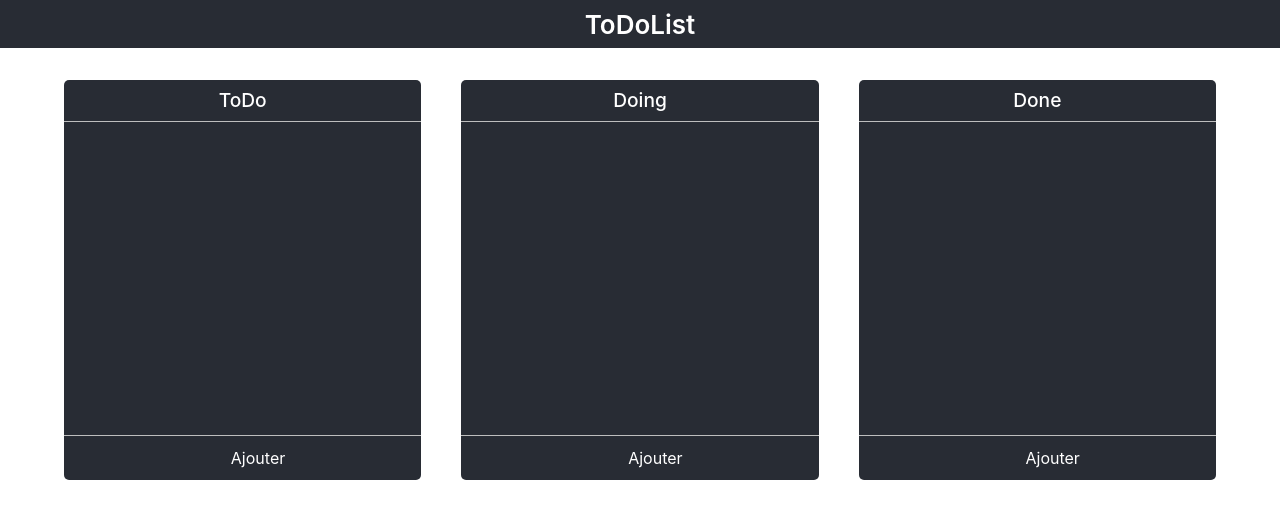
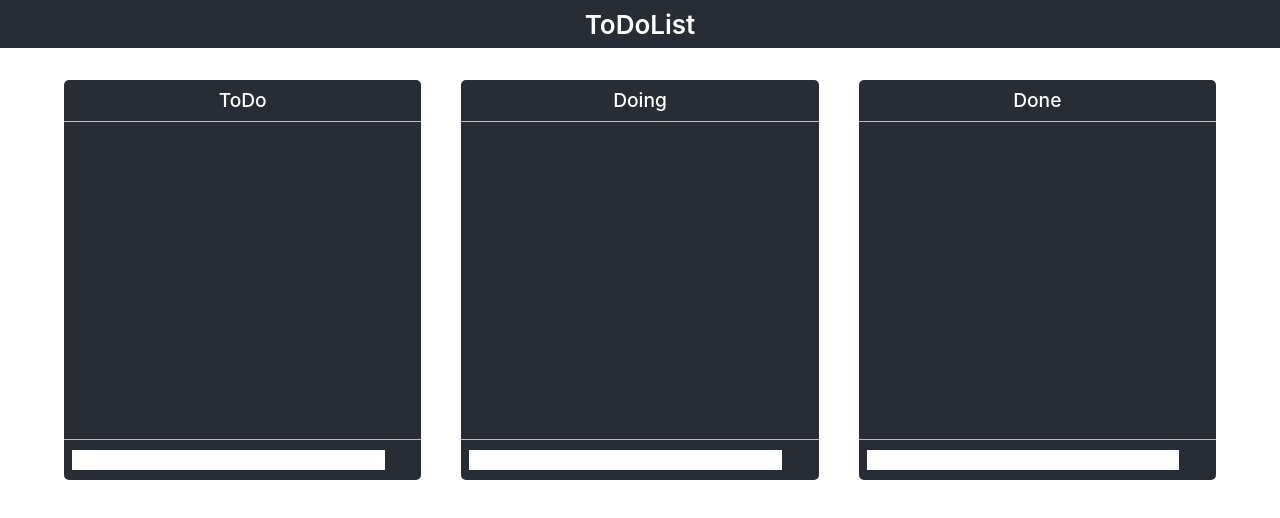
Before and after one commit to Oui-Dev/ToDoList---ReactJS, a React (Create React App) app: page / in a window 1280 px wide. Shown: the top 518 px of the page. Built offline with nearby package versions, Linux system fonts and the light colour scheme; some icons are missing.

Commit message:
feat: ajout de la possibilités d'ajouter des taches

```diff
--- a/src/app/home/Home.js
+++ b/src/app/home/Home.js
@@ -3,9 +3,15 @@ import { useState, useRef } from 'react'
 
 export default function Home() {
     const dragItem = useRef()
-    const [todoList, setTodoList] = useState(JSON.parse(localStorage.getItem('todoList')))
-    const [doingList, setDoingList] = useState(JSON.parse(localStorage.getItem('doingList')))
-    const [doneList, setDoneList] = useState(JSON.parse(localStorage.getItem('doneList')))
+    const [todoList, setTodoList] = useState([])
+    const [doingList, setDoingList] = useState([])
+    const [doneList, setDoneList] = useState([])
+    if (localStorage.getItem('todoList') && todoList.length === 0)
+        setTodoList(JSON.parse(localStorage.getItem('todoList')))
+    if (localStorage.getItem('doingList') && doingList.length === 0)
+        setDoingList(JSON.parse(localStorage.getItem('doingList')))
+    if (localStorage.getItem('doneList') && doneList.length === 0)
+        setDoneList(JSON.parse(localStorage.getItem('doneList')))
 
     function onDrag(list, i) {
         dragItem.index = i
@@ -53,6 +59,24 @@ export default function Home() {
                 console.log('Error')
         }
     }
+    function addTodo() {
+        const newItem = document.querySelector('#todo input').value.trim()
+        localStorage.setItem('todoList', JSON.stringify([...todoList, newItem]))
+        document.querySelector('#todo input').value = ''
+        setTodoList([...todoList, newItem])
+    }
+    function addDoing() {
+        const newItem = document.querySelector('#doing input').value.trim()
+        localStorage.setItem('doingList', JSON.stringify([...doingList, newItem]))
+        document.querySelector('#doing input').value = ''
+        setDoingList([...doingList, newItem])
+    }
+    function addDone() {
+        const newItem = document.querySelector('#done input').value.trim()
+        localStorage.setItem('doneList', JSON.stringify([...doneList, newItem]))
+        document.querySelector('#done input').value = ''
+        setDoneList([...doneList, newItem])
+    }
 
     return (
         <div className="homeContent">
@@ -66,10 +90,10 @@ export default function Home() {
                             </div>
                         ))}
                 </div>
-                <button type="button">
-                    <box-icon name="plus" color="white" />
-                    <p>Ajouter</p>
-                </button>
+                <div className="boxFooter">
+                    <input type="text"></input>
+                    <box-icon name="plus" color="white" onClick={addTodo} />
+                </div>
             </div>
             <div id="doing" className="itemBox">
                 <h3>Doing</h3>
@@ -81,10 +105,10 @@ export default function Home() {
                             </div>
                         ))}
                 </div>
-                <button type="button">
-                    <box-icon name="plus" color="white" />
-                    <p>Ajouter</p>
-                </button>
+                <div className="boxFooter">
+                    <input type="text"></input>
+                    <box-icon name="plus" color="white" onClick={addDoing} />
+                </div>
             </div>
             <div id="done" className="itemBox">
                 <h3>Done</h3>
@@ -96,10 +120,10 @@ export default function Home() {
                             </div>
                         ))}
                 </div>
-                <button type="button">
-                    <box-icon name="plus" color="white" />
-                    <p>Ajouter</p>
-                </button>
+                <div className="boxFooter">
+                    <input type="text"></input>
+                    <box-icon name="plus" color="white" onClick={addDone} />
+                </div>
             </div>
         </div>
     )
--- a/src/app/home/Home.scss
+++ b/src/app/home/Home.scss
@@ -23,11 +23,21 @@
         padding: 4px 0;
         width: 100%;
     }
-    & button {
+    & .boxFooter {
         display: flex;
+        align-items: center;
         justify-content: center;
+        border-top: 1px solid rgb(190, 190, 190);
+        padding: 8px;
         gap: 2%;
-        padding: 10px;
-        border-top: 1px solid rgb(190, 190, 190);
+        & input {
+            height: 20px;
+            width: 100%;
+            text-align: center;
+            color: black;
+        }
+        & box-icon {
+            cursor: pointer;
+        }
     }
 }
```
